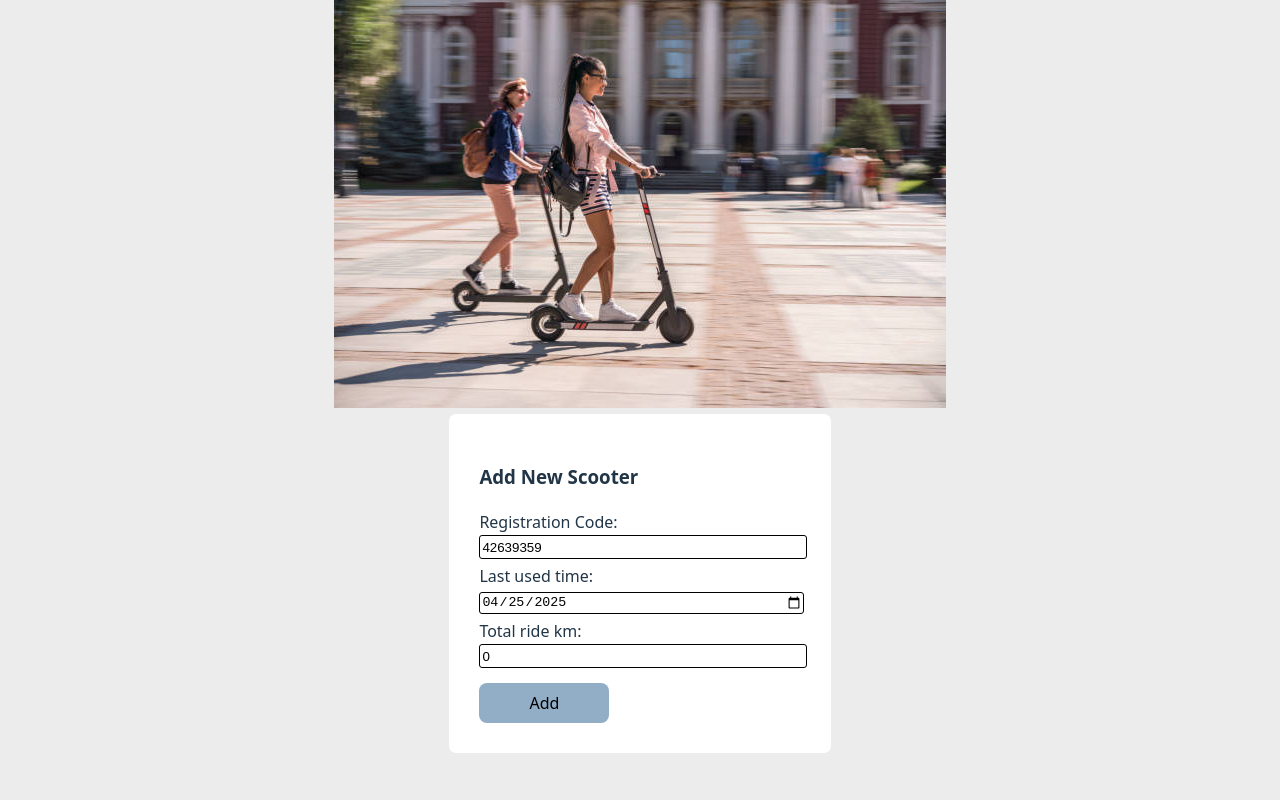
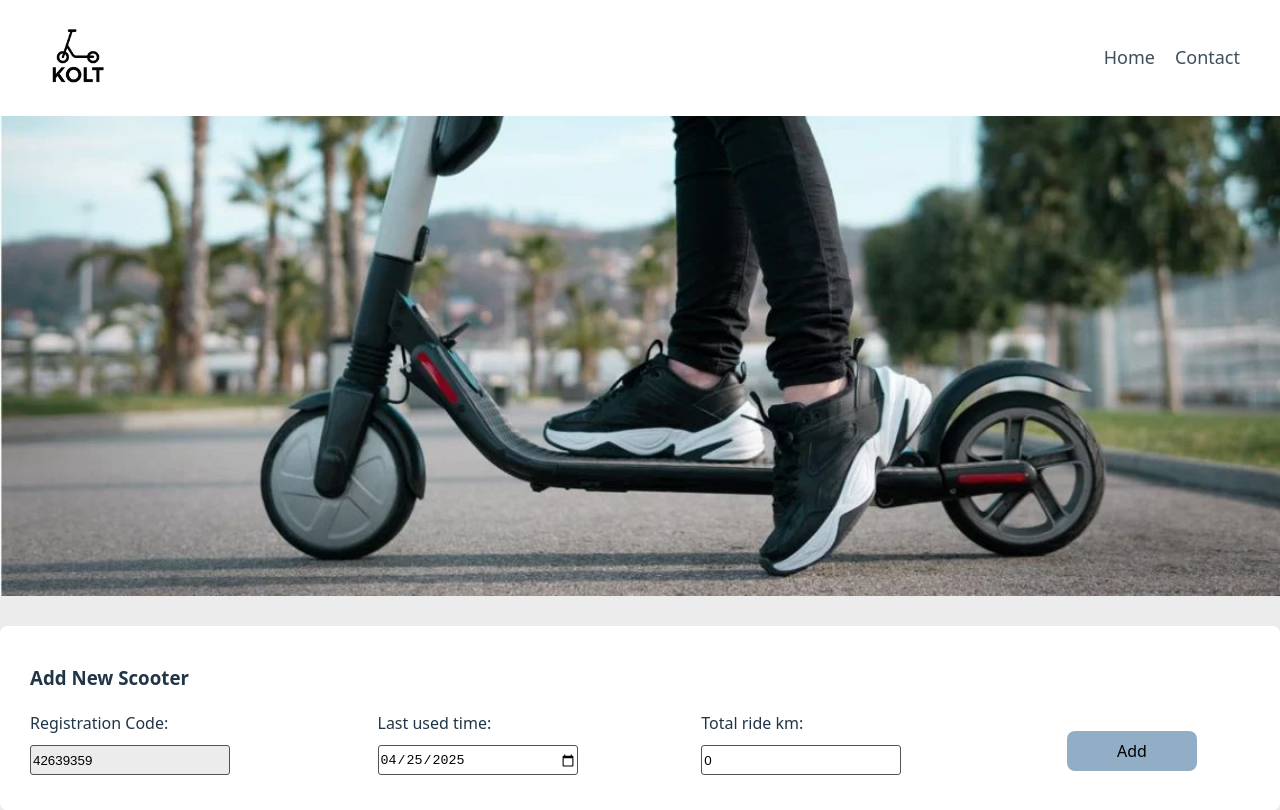
Before and after one commit to AstaRem/kolt-scooter-rent, a React (Vite) app: page / in a window 1280 px wide. Built offline with nearby package versions, Linux system fonts and the light colour scheme.

Commit message:
applied styling to add form, added hero and header sections

```diff
--- a/index.html
+++ b/index.html
@@ -2,7 +2,7 @@
 <html lang="en">
   <head>
     <meta charset="UTF-8" />
-    <!-- <link rel="icon" type="image/svg+xml" href="/vite.svg" /> -->
+    <link rel="icon" href="/src/assets/img/scooter.png">
     <meta name="viewport" content="width=device-width, initial-scale=1.0" />
     <title>Kolt scooter rent</title>
   </head>
--- a/src/App.css
+++ b/src/App.css
@@ -3,6 +3,10 @@
 
   /* margin: 0 auto; */
 
+}
+
+.app-wrapper{
+  width: 100%;
 }
 
 
--- a/src/App.jsx
+++ b/src/App.jsx
@@ -5,6 +5,7 @@ import EditModal from './Components/EditModal';
 import ScooterList from './Components/ScooterList';
 import { loadAll, saveAll, addScooter, updateScooter, removeScooter} from './storage';
 import Hero from './Components/Hero';
+import Header from './Components/Header';
 
 
 function App() {
@@ -27,6 +28,11 @@ function App() {
 
   return (
     <>
+    <div className="app-wrapper">
+    <Header />
+    <Hero />
+
+
       <div className="app-container">
         {
           editing !== null && (
@@ -39,7 +45,6 @@ function App() {
 
           )
         }
-      <Hero />
         <AddScooterForm onAdd={newS => setScooters(prev => [...prev, newS])} />
         <ScooterList
           scooters={scooters}
@@ -47,6 +52,7 @@ function App() {
           onDelete={id => setScooters(prev => prev.filter(s => s.id !== id))}
         />
       </div>
+    </div>
     </>
   );
 }
--- a/src/Components/AddScooterForm.jsx
+++ b/src/Components/AddScooterForm.jsx
@@ -29,11 +29,17 @@ export default function AddScooterForm({ onAdd }) {
   }
 
   return (
+    <div className="add-form-wrapper">
+      <h3>Add New Scooter</h3>
+
       <form className="add-form" onSubmit={handleSubmit}>
-      <h3>Add New Scooter</h3>
         <div>
-        <label>Registration Code:</label>
-        <input type="text" value={registrationCode} readOnly />
+          <label >Registration Code:</label>
+          <input
+            type="text"
+            value={registrationCode}
+            readOnly
+            className="input-registration add-input"/>
         </div>
         <div>
           <label>Last used time:</label>
@@ -41,6 +47,7 @@ export default function AddScooterForm({ onAdd }) {
             type="date"
             value={lastUseTime}
             onChange={e => setLastUseTime(e.target.value)}
+            className="add-input"
           />
         </div>
         <div>
@@ -50,9 +57,19 @@ export default function AddScooterForm({ onAdd }) {
             step="0.01"
             value={totalRideKilometers}
             onChange={e => setTotalRideKilometers(e.target.value)}
+            className="add-input"
           />
         </div>
+
+        <div className="btn-div-list">
           <button type="submit" className="blue-btn">Add</button>
+        </div>
+
       </form>
+
+
+    </div>
+
+
   );
 }
--- /dev/null
+++ b/src/Components/Header.jsx
@@ -0,0 +1,21 @@
+import './header.css';
+import logo from '../assets/img/logo.png'
+
+
+export default function Header(){
+    return(
+        <header>
+            <div className="logo-container">
+                <div className="img-container">
+                    <img src={logo} alt="Kolt logo"/>
+                </div>
+            </div>
+
+            <nav>
+                <a href="#">Home</a>
+                <a href="#">Contact</a>
+            </nav>
+
+        </header>
+    )
+}
--- a/src/Components/Hero.jsx
+++ b/src/Components/Hero.jsx
@@ -1,11 +1,11 @@
 import './hero.css';
-import hero from '../assets/img/hero.jpg';
+import hero from '../assets/img/hero.webp';
 
 export default function Hero(){
 
     return(
-        <div>
-            <img src={hero} />
+        <div className="hero-container">
+            <img src={hero} alt="person on the kick scooter" />
         </div>
     )
 }
--- a/src/Components/addScooterForm.css
+++ b/src/Components/addScooterForm.css
@@ -1,9 +1,19 @@
-.add-form {
+.add-form-wrapper {
+    width: 100%;
+    display: flex;
+    flex-direction: column;
     background: var(--white);
     border-radius: 7px;
-    padding: 30px;
+    padding: 20px 30px 30px 30px;
 }
 
+.add-form{
+    display: flex;
+    justify-content: space-between;
+    align-items: center;
+    gap: 20px;
+    width: 100%;
+}
 
 .blue-btn  {
     height: 40px;
@@ -23,3 +33,14 @@
     outline: none;
     /* color: var(--white); */
 }
+
+.add-input {
+    border: 1px solid var(--dark-gray);
+    width: 200px;
+    height: 30px;
+    margin-top: 10px;
+}
+
+.input-registration {
+    background-color: var(--light-gray);
+}
--- /dev/null
+++ b/src/Components/header.css
@@ -0,0 +1,32 @@
+header{
+    width: 100%;
+    background-color: var(--white);
+
+    display: flex;
+    justify-content: space-between;
+    align-items: center;
+
+    padding: 20px 40px;
+}
+
+.img-container{
+    width: 10%;
+}
+
+nav{
+   width: 50%;
+   display: flex;
+   justify-content: flex-end;
+   gap: 20px;
+}
+
+a {
+    display: block;
+    color: var(--dark-blue);
+    font-size: 18px;
+
+}
+
+a:hover {
+    color: var(--red);
+}
--- a/src/Components/hero.css
+++ b/src/Components/hero.css
@@ -0,0 +1,15 @@
+.hero-container {
+    width: 100%;
+    height: 60vh;
+    position: relative;
+    margin-bottom: 30px;
+}
+
+
+img{
+    width: 100%;
+    height: 100%;
+    object-fit: cover;
+    object-position: bottom center;
+    display: block
+}
--- a/src/Components/scooterList.css
+++ b/src/Components/scooterList.css
@@ -1,5 +1,5 @@
 .list{
-    width: 80%;
+    width: 100%;
     display: flex;
     flex-direction: column;
     align-content: center;
@@ -10,14 +10,15 @@
     justify-content: space-between;
     align-items: center;
     /* border: 1px solid black; */
-    padding: 20px 30px;
+    padding: 0 30px;
     background-color: var(--white);
     border-radius: 7px;
     margin: 10px auto;
 }
 
 .scooter-img {
-    width: 25%;
+    width: 20%;
+    padding: 20px;
 }
 
 .scooter-img img {
--- a/src/index.css
+++ b/src/index.css
@@ -11,6 +11,9 @@
   text-rendering: optimizeLegibility;
   -webkit-font-smoothing: antialiased;
   -moz-osx-font-smoothing: grayscale;
+}
+* {
+  box-sizing: border-box;
 }
 
 a {
--- a/src/variables.css
+++ b/src/variables.css
@@ -11,4 +11,5 @@
     --dark-green: #336d57;
     --white: #ffffff;
     --light-gray: #ececec;
+    --dark-gray: #535353;
 }
```
Also changed, not shown: src/assets/img/hero.jpg (deleted), src/assets/img/hero.webp (added). Lines whose indentation alone changed are shown as unchanged.
